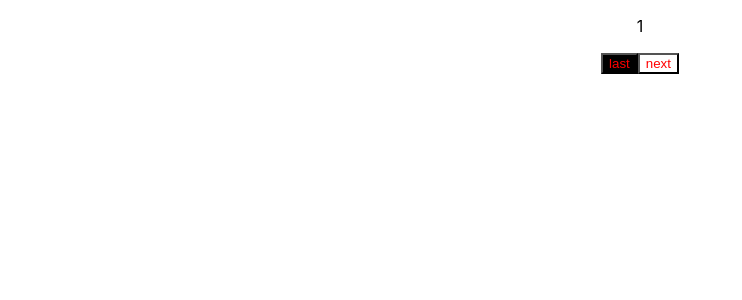
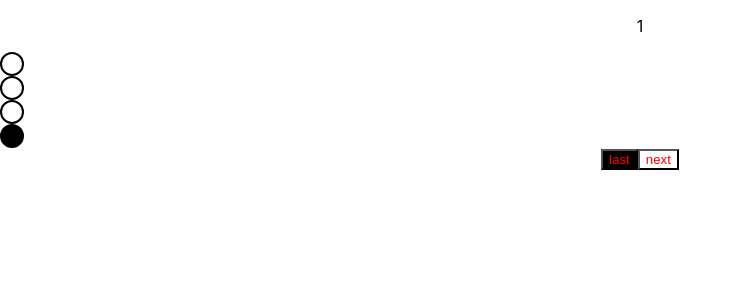
Before and after one commit to CamBrown101/TestGraphQLClient, a React (Create React App) app: page / in a window 1280 px wide. Shown: the top 300 px of the page, without its empty margins (0-742 px from the left). Built offline with nearby package versions, Linux system fonts and the light colour scheme.

Commit message:
Add circles

```diff
--- a/src/components/Carousel.tsx
+++ b/src/components/Carousel.tsx
@@ -31,13 +31,19 @@ const Carousel = ({ interval, numberOfSlides, backgroundColor }: Props) => {
   });
 
   return (
-    <Wrapper>
+    <div>
       <p>{slide}</p>
+      <div>
+        <Circle />
+        <Circle />
+        <Circle />
+        <SelectedCircle />
+      </div>
       <Buttons onClick={() => previousSlide()}>last</Buttons>
       <Buttons primary="white" onClick={() => nextSlide()}>
         next
       </Buttons>
-    </Wrapper>
+    </div>
   );
 };
 
@@ -51,11 +57,20 @@ const Buttons = styled.button<ButtonsProps>`
   background-color: ${(props) =>
     props.primary === 'white' ? 'white' : 'black'};
 `;
-const Wrapper = styled.div`
-  .circle {
-    color: red;
-    font-size: 200px;
-  }
+const Circle = styled.div`
+  width: 20px;
+  height: 20px;
+  background-color: rgba(ffff, 1);
+  border: black solid 2px;
+  border-radius: 100px;
+`;
+
+const SelectedCircle = styled.div`
+  width: 20px;
+  height: 20px;
+  background-color: black;
+  border: black solid 2px;
+  border-radius: 100px;
 `;
 // const CarouselContainer = styled.div`
 //   background-color: ${backgroundColor};
```
